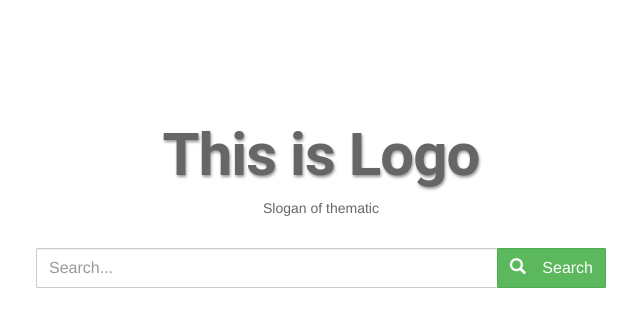
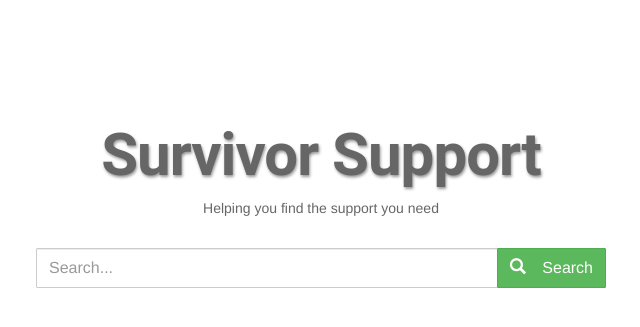
Before and after one commit to EricSchles/survivor_support, a Flask app: page / in a window 1280 px wide. Shown: the top 327 px of the page, without its empty margins (319-959 px from the left). Run offline with Flask 2, Linux system fonts and the light colour scheme; some libraries are stand-ins or nearby versions.

Commit message:
Adding logo and subtitle

```diff
--- a/app/templates/index.html
+++ b/app/templates/index.html
@@ -65,7 +65,7 @@
   <div class="col-md-6 col-md-offset-3">
     <div class="row">
     <div id="logo" class="text-center">
-      <h1>This is Logo</h1><p>Slogan of thematic</p>
+      <h1>Survivor Support</h1><p>Helping you find the support you need</p>
     </div>
     <form role="form" id="form-buscar">
     <div class="form-group">
```
